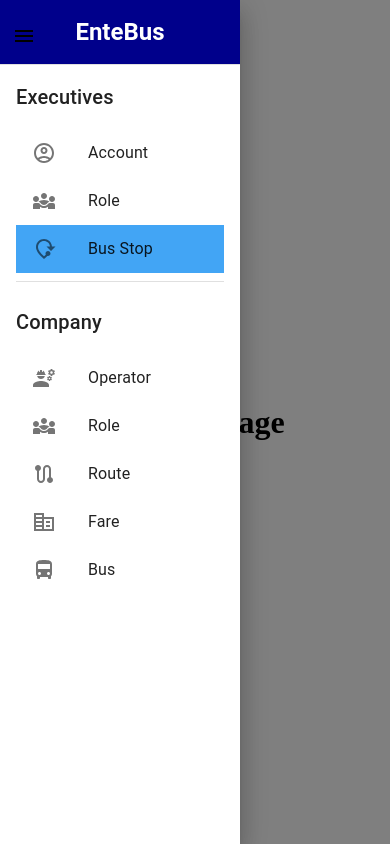
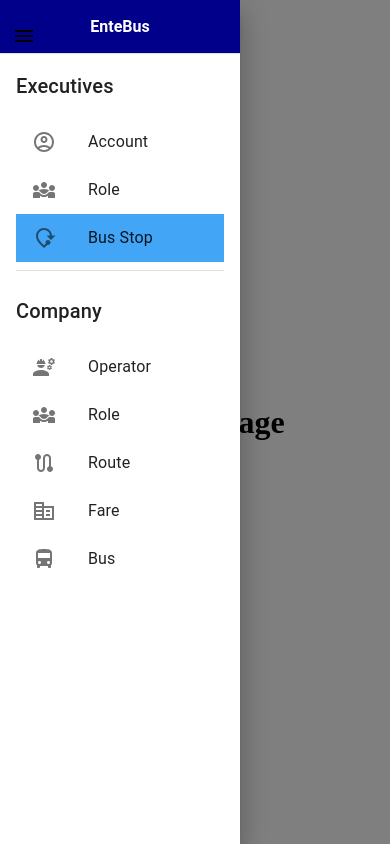
Before and after one commit to NixbugSoftwares/executive-app, a React (Vite) app: page /busstop in a window 390 px wide. Both pictures are taken after a click on the button "open drawer". Built offline with nearby package versions, Linux system fonts and the light colour scheme.

Commit message:
Adjusted font size in side bar  for responsive view

```diff
--- a/src/common/sidebar.tsx
+++ b/src/common/sidebar.tsx
@@ -82,7 +82,7 @@ const Sidebar = () => {
             color: 'white',
           }}
         >
-          <Typography variant="h5" fontWeight="bold">
+          <Typography variant="h5" fontWeight="bold" fontSize={{ xs: '1rem', sm: '1.5rem'   }}>
             EnteBus
           </Typography>
         </Box>
```
